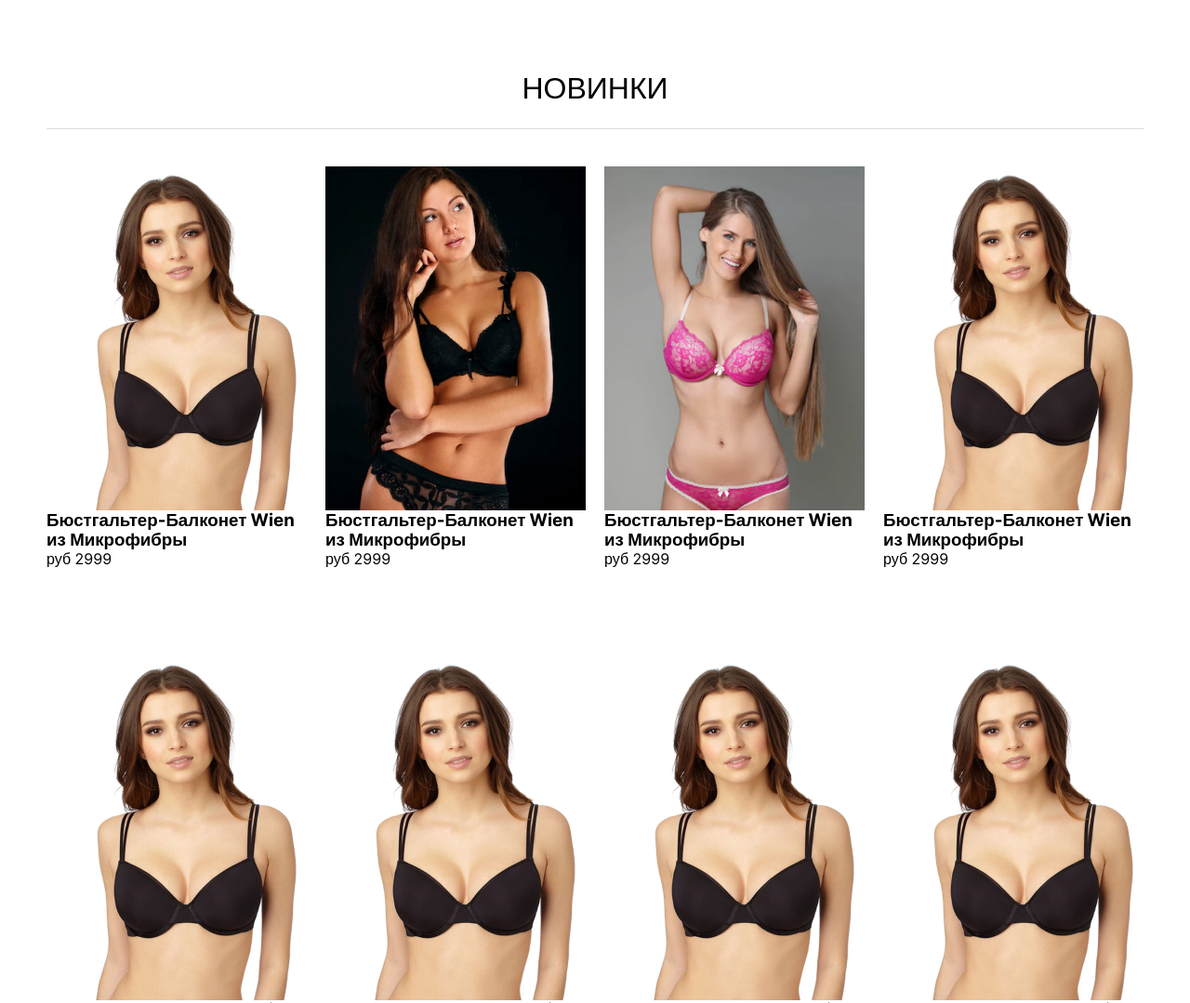
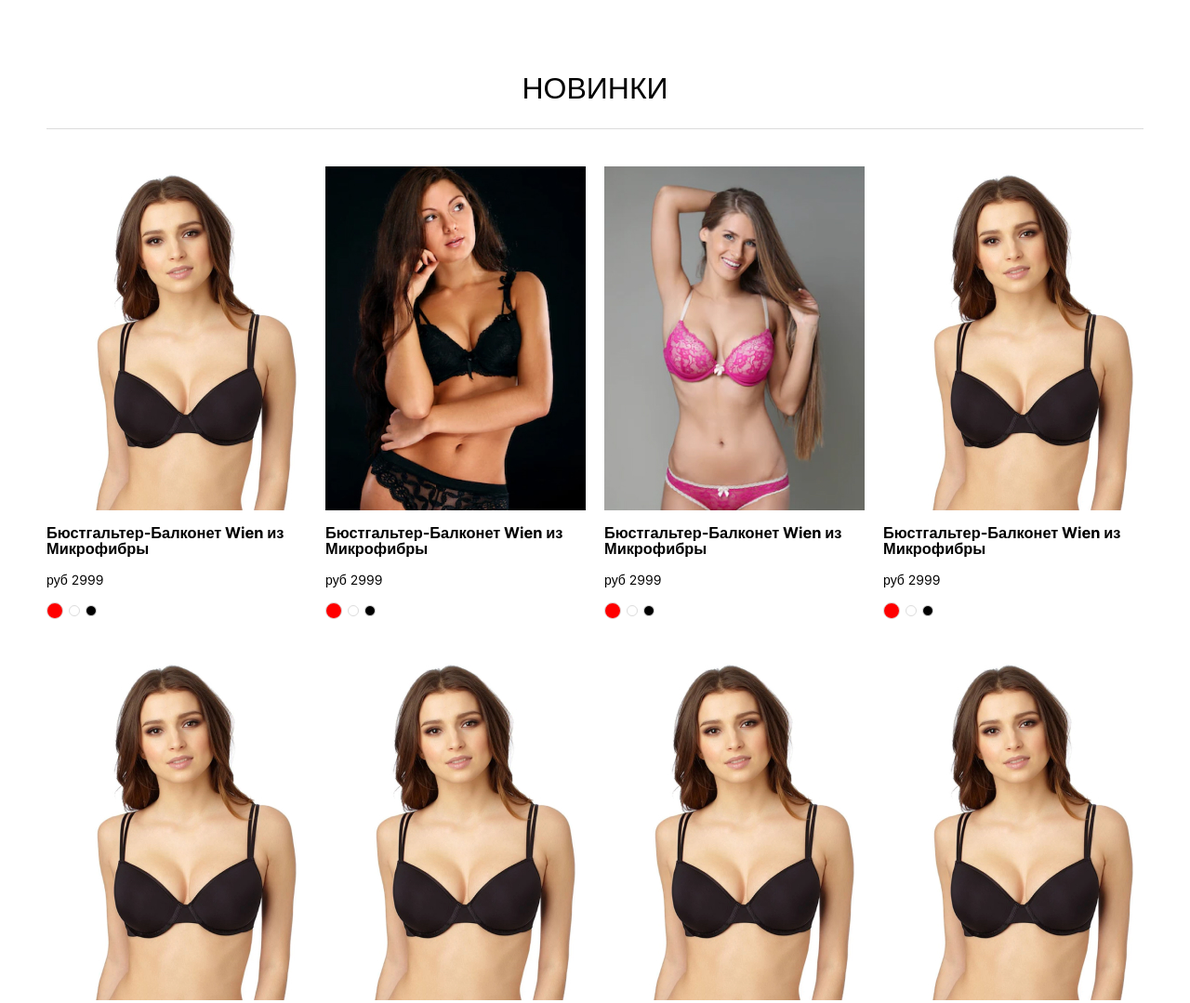
Before and after one commit to ruuuu/inspired, a website built with webpack: page src/index.html in a window 1280 px wide. Shown: the part 880-1959 px from the top of the page at 93% size. Built offline with nearby package versions, Linux system fonts and the light colour scheme; files whose address does not match are found by name.

Commit message:
add styles

```diff
--- a/src/index.scss
+++ b/src/index.scss
@@ -9,3 +9,4 @@
 @import 'style/hero';
 @import 'style/goods';
 @import 'style/product';
+@import 'style/color';
--- a/src/style/_color.scss
+++ b/src/style/_color.scss
@@ -1,9 +1,25 @@
 .color {
-      &--red {}
 
-      &--check {}
+      width: 12px;
+      height: 12px;
+      border: 1px solid $light-gray;
+      border-radius: 50%;
 
-      &--white {}
+      &--red {
+            background-color: red;
+      }
 
-      &--black {}
+      &--check {
+            width: 18px;
+            height: 18px;
+
+      }
+
+      &--white {
+            background-color: white;
+      }
+
+      &--black {
+            background-color: black;
+      }
 }
--- a/src/style/_goods.scss
+++ b/src/style/_goods.scss
@@ -44,28 +44,40 @@
 
       &__list {
             display: grid;
-            grid-template-columns: repeat(auto-fill, 280px);
+            grid-template-columns: repeat(auto-fill, 280px); // число колонок будет зависеть от ширины контенйера
             justify-content: space-evenly;
             column-gap: 20px;
             row-gap: 40px;
             padding-top: 40px;
-            padding-bottom: 120px;
+
 
             @include laptop {}
 
-            @include tablet {}
+            @include tablet {
+                  grid-template-columns: repeat(auto-fill, 140px);
+                  row-gap: 24px;
+            }
 
-            @include mobile {}
+            @include mobile {
+                  padding-top: 16px;
+                  column-gap: 10px;
+                  row-gap: 16px;
+            }
       }
 
 
       &__item {
             width: 280px;
             min-height: 487px;
+            display: flex;
+            flex-direction: column;
 
             @include laptop {}
 
-            @include tablet {}
+            @include tablet {
+                  width: 140px;
+                  min-height: 275px;
+            }
 
             @include mobile {}
       }
--- a/src/style/_product.scss
+++ b/src/style/_product.scss
@@ -1,8 +1,14 @@
 .product {
+
+      font-size: 14px;
+      line-height: 17px;
 
       @include laptop {}
 
-      @include tablet {}
+      @include tablet {
+            font-size: 12px;
+            line-height: 15px;
+      }
 
       @include mobile {}
 
@@ -20,31 +26,63 @@
       &__image {
             width: 280px;
             height: 370px;
+            margin-bottom: 16px;
 
             @include laptop {}
 
-            @include tablet {}
+            @include tablet {
+                  width: 140px;
+                  height: 185px;
+            }
 
             @include mobile {}
       }
 
 
       &__title {
+            margin-bottom: 16px;
 
             @include laptop {}
 
-            @include tablet {}
+            @include tablet {
+                  margin-bottom: 10px;
+            }
 
             @include mobile {}
       }
 
-      &__row {}
+      &__row {
+            margin-bottom: 16px;
+            display: flex;
+            align-items: center;
+            justify-content: space-between;
 
-      &__price {}
+            @include tablet {
+                  margin-bottom: 7px;
+            }
 
-      &__btn-favorite {}
+            @include mobile {}
 
-      &__color-list {}
+      }
+
+
+      &__price {
+            font-size: 14px;
+            line-height: 17px;
+      }
+
+      &__btn-favorite {
+            background-image: url("../img/Heart.svg");
+            background-size: 24px 24px;
+            background-repeat: no-repeat;
+            background-position: center;
+      }
+
+      &__color-list {
+            display: flex;
+            align-items: center;
+            gap: 6px;
+      }
 
       &__color-item {}
 }
--- a/src/style/_style.scss
+++ b/src/style/_style.scss
@@ -71,6 +71,21 @@ iframe {
       transform: scale(0);
 }
 
+.main {
+      margin-bottom: 120px;
+
+      @include laptop {}
+
+      @include tablet {
+            margin-bottom: 80px;
+      }
+
+
+      @include mobile {
+            margin-bottom: 60px;
+      }
+
+}
 
 /*
     Пример контейнера
```
